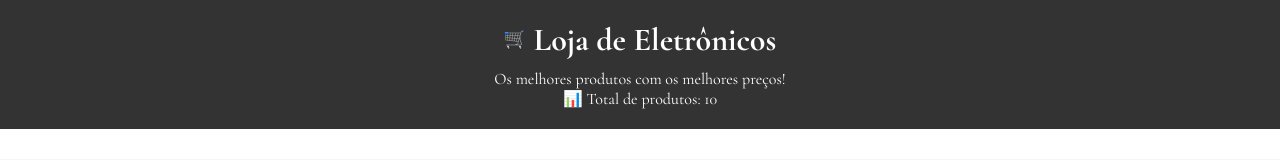
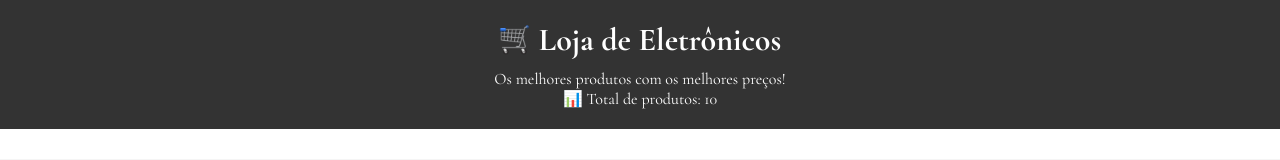
Before and after one commit to F3rNnd4/migracao-loja-eletronicos, a Next.js app: page / in a window 1280 px wide. Shown: the top 160 px of the page. Built offline with nearby package versions, Linux system fonts and the light colour scheme.

Commit message:
feat: enlarge the logo size in the header

```diff
--- a/src/components/Header/Header.jsx
+++ b/src/components/Header/Header.jsx
@@ -12,8 +12,8 @@ export default function Header() {
           className={styles.logo}
           src="/img/mall-car.png"
           alt="Carro de Compras"
-          width={20}
-          height={20}
+          width={30}
+          height={30}
           priority
         />
         <h1>Loja de Eletrônicos</h1>
--- a/src/components/Header/Header.module.css
+++ b/src/components/Header/Header.module.css
@@ -16,7 +16,7 @@
 
 .logo {
     min-width: 20px;
-    width: 20px;
+    width: 30px;
 }
 
 .titleContainer h1 {
```
